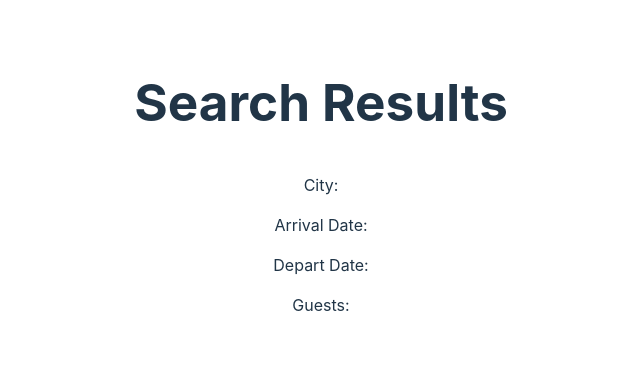
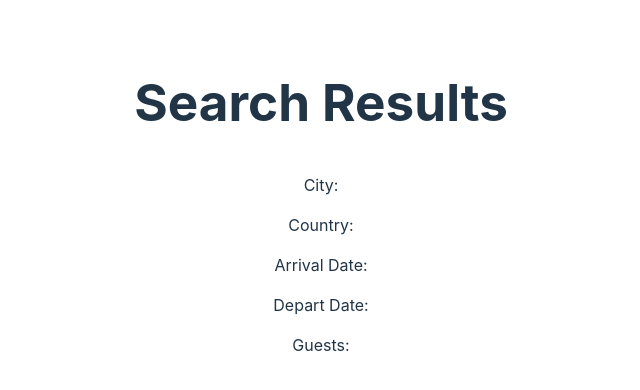
Before and after one commit to albinramos/frontend_fullstack, a React (Vite) app: page /search in a window 1280 px wide. Shown: the top 390 px of the page, without its empty margins (319-959 px from the left). Built offline with nearby package versions, Linux system fonts and the light colour scheme.

Commit message:
city and country from the form

```diff
--- a/src/components/cityAutosuggest.jsx
+++ b/src/components/cityAutosuggest.jsx
@@ -1,6 +1,6 @@
 import React, { useState } from 'react';
 import Autosuggest from 'react-autosuggest';
-import citiesData from '../assets/cities500.json' // Ajusta la ruta según tu estructura de archivos
+import citiesData from '../assets/cities500.json'
 
 const CityAutosuggest = ({ onSelectCity }) => {
   const [value, setValue] = useState('');
@@ -31,7 +31,9 @@ const CityAutosuggest = ({ onSelectCity }) => {
   };
 
   const onSuggestionSelected = (_, { suggestion }) => {
-    onSelectCity(suggestion.name);
+    console.log('Selected City:', suggestion.name);
+    console.log('Selected Country:', suggestion.country);
+    onSelectCity(suggestion.name, suggestion.country);
   };
 
   const inputProps = {
--- a/src/components/landing/Landing.jsx
+++ b/src/components/landing/Landing.jsx
@@ -8,17 +8,21 @@ const Landing = () => {
     minHeight: '100vh'
   };
 
-  const handleCitySelection = (selectedCity) => {
-    setCity(selectedCity);
-  };
 
   const navigate = useNavigate();
 
   const [randomHouses, setRandomHouses] = useState([]);
   const [city, setCity] = useState('');
+  const [country, setCountry] = useState('');
   const [arrivalDate, setArrivalDate] = useState('');
   const [departDate, setDepartDate] = useState('');
   const [guests, setGuests] = useState(1);
+
+
+  const handleCitySelection = (selectedCity, selectedCountry) => {
+    setCity(selectedCity);
+    setCountry(selectedCountry);
+  };
 
   const getCityName = async (lat, lon) => {
     try {
@@ -61,13 +65,16 @@ const Landing = () => {
 
   const handleSubmit = (event) => {
     event.preventDefault();
-    searchHouses(city, arrivalDate, departDate, guests);
-    navigate('/search', { state: { city, arrivalDate, departDate, guests } });
+    searchHouses(city, arrivalDate, departDate, guests, country);
+    navigate('/search', { state: { city, arrivalDate, departDate, guests, country } });
+    console.log('City1:', city);
+    console.log('Country1:', country);
   };
 
-  const searchHouses = (city, arrivalDate, departDate, guests) => {
+  const searchHouses = (city, arrivalDate, departDate, guests, country) => {
     console.log('Búsqueda de casas con los siguientes criterios:');
     console.log('City:', city);
+    console.log('Country:', country);
     console.log('Arrival Date:', arrivalDate);
     console.log('Depart Date:', departDate);
     console.log('Guests:', guests);
--- a/src/components/search/Search.jsx
+++ b/src/components/search/Search.jsx
@@ -4,7 +4,9 @@ import './search.css';
 
 const Search = () => {
   const location = useLocation();
-  const { city, arrivalDate, departDate, guests } = location.state || {};
+  const { city, arrivalDate, departDate, guests, country } = location.state || {};
+  console.log('City:', city);
+  console.log('Country:', country);
 
   const pageStyles = {
     minHeight: '100vh',
@@ -17,6 +19,7 @@ const Search = () => {
         <h1>Search Results</h1>
         {/* Utiliza los datos en tu componente Search */}
         <p>City: {city}</p>
+        <p>Country: {country}</p>
         <p>Arrival Date: {arrivalDate}</p>
         <p>Depart Date: {departDate}</p>
         <p>Guests: {guests}</p>
```
